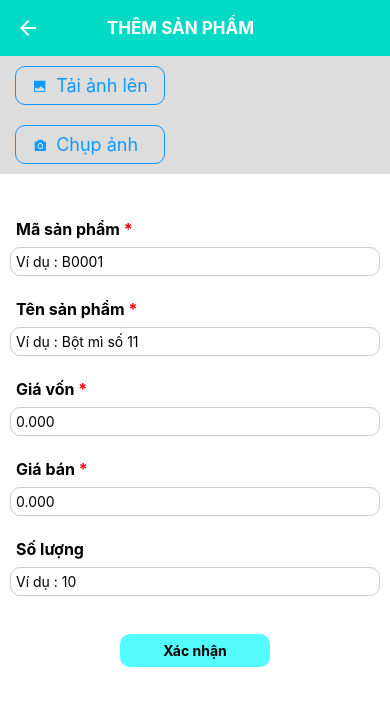
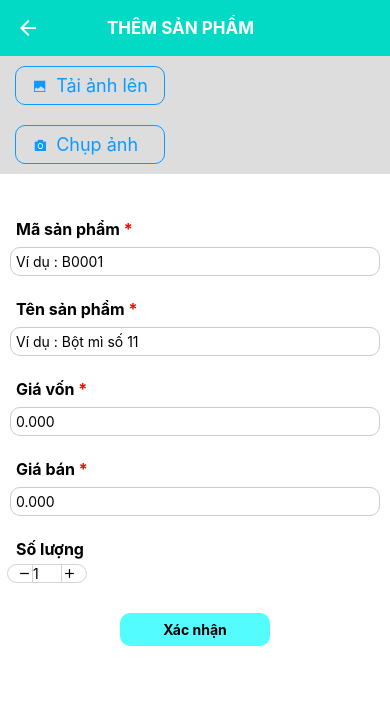
Before and after one commit to vietkhang2412/Warehouse-Management, a React Native app: screen /Add_Prod in a window 390 px wide. Shown: the top 706 px of the page. Built offline with nearby package versions, Linux system fonts and the light colour scheme.

Commit message:
update products

```diff
--- a/App.js
+++ b/App.js
@@ -31,6 +31,7 @@ const TabBottom = () => {
         <Tab.Screen
           name="List_Prod"
           component={List_Prod}
+          headerShown={false}
           options={{
             tabBarIcon: ({ focused }) => {
               return (
@@ -173,7 +174,7 @@ export default function App() {
         <StackDemo.Screen
           name="TabBottom"
           component={TabBottom}
-          options={{ headerShown: true }}
+          options={{ headerShown: false }}
         />
         <StackDemo.Screen
           name="AddEmployee"
--- a/components/Employee/AddEmployee.js
+++ b/components/Employee/AddEmployee.js
@@ -12,13 +12,14 @@ import { useState } from "react";
 import { FAB } from "@rneui/themed";
 import ItemEmployee from "./itemEmployee";
 import ModalEmployee from "./ModalEmployee";
+import env from "../Products/Env";
 
 const AddEmployee = (props) => {
   //console.log(props);
   const [data_employee, setdata_employee] = useState([]);
 
   const getListEmployee = async () => {
-    let url_api = "http://192.168.1.7:3000/employee";
+    let url_api = env.url_Employ;
     try {
       const response = await fetch(url_api);
       const json = await response.json();
--- a/components/Employee/itemEmployee.js
+++ b/components/Employee/itemEmployee.js
@@ -1,6 +1,7 @@
 import { View, Text, Image, TouchableOpacity, Alert } from "react-native";
 import * as React from "react";
 import st from "./style";
+import env from "../Products/Env";
 
 const ItemEmployee = (props) => {
   const { data } = props;
@@ -15,7 +16,7 @@ const ItemEmployee = (props) => {
   };
 
   const deleteEmployee = () => {
-    let url_api_delete = "http://192.168.1.7:3000/employee/" + props.data.maNV;
+    let url_api_delete =  env.url_Employ_del + props.data.maNV;
     Alert.alert("Thông Báo!", "Bạn có chắc muốn xóa?", [
       {
         text: "OK",
--- a/components/LoginForm.js
+++ b/components/LoginForm.js
@@ -9,6 +9,7 @@ import {
 } from "react-native";
 import { Feather } from "@expo/vector-icons";
 import axios from "axios";
+import env from './Products/Env';
 
 export default function LoginForm({ isSignUp, navigation }) {
   const [username, setUsername] = useState("");
@@ -23,7 +24,7 @@ export default function LoginForm({ isSignUp, navigation }) {
     if (validateLoginForm()) {
       try {
         // Gửi yêu cầu lấy danh sách người dùng
-        const response = await axios.get("http://192.168.1.7:3000/users");
+        const response = await axios.get(env.url_User);
 
         // Tìm kiếm người dùng với tài khoản tương ứng
         const user = response.data.find((user) => user.username === username);
@@ -51,14 +52,14 @@ export default function LoginForm({ isSignUp, navigation }) {
       try {
         // Kiểm tra tài khoản đã tồn tại hay chưa
         const checkResponse = await axios.get(
-          `http://192.168.1.7:3000/users?username=${username}`
+          env.url_User`?username=${username}`
         );
         if (checkResponse.data.length > 0) {
           Alert.alert("Thông báo !", "Tài khoản đã tồn tại.");
           return;
         }
         // Gửi yêu cầu đăng ký mới
-        const response = await axios.post("http://192.168.1.7:3000/users", {
+        const response = await axios.post(env.url_User, {
           fullName,
           username,
           pass,
--- a/components/Products/Add_Prod.js
+++ b/components/Products/Add_Prod.js
@@ -11,9 +11,8 @@ const Add_Prod = (props) => {
   const [prod_name, setprod_name] = useState('');
   const [prod_costprice, setprod_costprice] = useState('');
   const [prod_price, setprod_price] = useState('');
-  const [prod_qty, setprod_qty] = useState('');
+  const [prod_qty, setprod_qty] = useState(1);
   const [image, setimage] = useState('');
-
 
 
   const Save_Prod = () => {
@@ -31,6 +30,14 @@ const Add_Prod = (props) => {
     }
     if (prod_price.length == 0) {
       alert("Chưa nhập giá bán sản phẩm!"); return;
+    }
+
+    if (prod_qty.length == 0) {
+      alert("Chưa nhập số lượng sản phẩm!"); return;
+    }
+
+    if (prod_qty == 0) {
+      alert("Số lượng sản phẩm tối thiểu là 1!"); return;
     }
 
 
@@ -55,20 +62,26 @@ const Add_Prod = (props) => {
   }
 
 
-  const clearState = () => {
-    setprod_name(null);
-    setprod_price(null);
-    setprod_costprice(null);
-    setimage(null);
-  }
+  const up = () => {
+    setprod_qty(Number(prod_qty) + 1)
+  };
+
+
+  const down = () => {
+    if (prod_qty > 1) {
+      setprod_qty(Number(prod_qty) - 1)
+    }
+  };
+
+
 
   return (
     <View style={{ flex: 1, backgroundColor: 'white' }}>
       <View style={styles.toolbar}>
-        <TouchableOpacity onPress={()=>props.navigation.navigate('List_Prod')}>
+        <TouchableOpacity onPress={() => props.navigation.navigate('List_Prod')}>
           <MaterialIcons name="arrow-back" size={24} color={'#FFF'} />
         </TouchableOpacity>
-        <Text style={{ color: 'white', fontSize: 17, fontWeight: 'bold',marginRight:120 }}>THÊM SẢN PHẨM</Text>
+        <Text style={{ color: 'white', fontSize: 17, fontWeight: 'bold', marginRight: 120 }}>THÊM SẢN PHẨM</Text>
       </View>
       <View style={styles.add_img}>
         <TouchableOpacity style={styles.btn_add_img}><Text style={styles.text_add_img}><Image source={require('../../assets/imgProd/Vector.png')} />  Tải ảnh lên</Text></TouchableOpacity>
@@ -83,7 +96,24 @@ const Add_Prod = (props) => {
       <Text style={styles.title}>Giá bán<Text style={styles.red}> *</Text></Text>
       <TextInput style={styles.formCtrl} onChangeText={(txt) => { setprod_price(txt) }} placeholder='0.000' />
       <Text style={styles.title}>Số lượng</Text>
-      <TextInput style={styles.formCtrl} onChangeText={(txt) => { setprod_qty(txt) }} placeholder='Ví dụ : 10' />
+      {/* <TextInput style={styles.formCtrl} onChangeText={(txt) => { setprod_qty(txt) }} placeholder='Ví dụ : 10' /> */}
+      <View style={styles.quantity}>
+        <TouchableOpacity style={styles.upAndDown} onPress={down}>
+          <MaterialIcons name="remove" size={15} color={'black'} />
+        </TouchableOpacity>
+        <View style={{ width: 30, borderLeftWidth: 1, borderRightWidth: 1, borderColor: 'lightgray' }}>
+          <TextInput
+            placeholder="0"
+            textAlign="center"
+            value={String(prod_qty)}
+            keyboardType="numeric"
+            onChangeText={(text) => {setprod_qty(text)}}
+          />
+        </View>
+        <TouchableOpacity style={styles.upAndDown} onPress={up}>
+          <MaterialIcons name="add" size={15} color={'black'} />
+        </TouchableOpacity>
+      </View>
       <View style={{ alignItems: 'center' }}>
         <TouchableOpacity onPress={Save_Prod} style={styles.btn_save}><Text style={{ fontWeight: 'bold' }}>Xác nhận</Text></TouchableOpacity>
       </View>
--- a/components/Products/Env.js
+++ b/components/Products/Env.js
@@ -1,8 +1,13 @@
 
 const env =  {
 
-    url_Prod : "http://192.168.0.103:3000/products",
-    url_prod_del : "http://192.168.0.103:3000/products/",
+    url_Prod : "http://10.24.33.203:3000/products",
+    url_prod_del : "http://10.24.33.203:3000/products/",
+
+    url_User : "http://10.24.33.203:3000/users",
+
+    url_Employ : "http://10.24.33.203:3000/employee",
+    url_Employ_del : "http://10.24.33.203:3000/employee/",
 
 }
 
--- a/components/Products/Update_Prod.js
+++ b/components/Products/Update_Prod.js
@@ -105,6 +105,18 @@ const Update_Prod = (props) => {
   }
 
 
+  const up = () => {
+    setprod_qty(Number(prod_qty) + 1)
+  };
+
+
+  const down = () => {
+    if (prod_qty > 1) {
+      setprod_qty(Number(prod_qty) - 1)
+    }
+  };
+
+
 
 
   return (
@@ -128,7 +140,24 @@ const Update_Prod = (props) => {
       <Text style={styles.title}>Giá bán<Text style={styles.red}> *</Text></Text>
       <TextInput style={styles.formCtrl} onChangeText={(txt) => { setprod_price(txt) }} placeholder='0.000' value={prod_price} />
       <Text style={styles.title}>Số lượng</Text>
-      <TextInput style={styles.formCtrl} onChangeText={(txt) => { setprod_qty(txt) }} placeholder='Ví dụ : 10' value={prod_qty} />
+      {/* <TextInput style={styles.formCtrl} onChangeText={(txt) => { setprod_qty(txt) }} placeholder='Ví dụ : 10' value={prod_qty} /> */}
+      <View style={styles.quantity}>
+        <TouchableOpacity style={styles.upAndDown} onPress={down}>
+          <MaterialIcons name="remove" size={15} color={'black'} />
+        </TouchableOpacity>
+        <View style={{ width: 30, borderLeftWidth: 1, borderRightWidth: 1, borderColor: 'lightgray' }}>
+          <TextInput
+            placeholder="0"
+            textAlign="center"
+            value={String(prod_qty)}
+            keyboardType="numeric"
+            onChangeText={(text) => {setprod_qty(text)}}
+          />
+        </View>
+        <TouchableOpacity style={styles.upAndDown} onPress={up}>
+          <MaterialIcons name="add" size={15} color={'black'} />
+        </TouchableOpacity>
+      </View>
       <View style={{ flexDirection: 'row'}}>
         <TouchableOpacity onPress={showAlert} style={styles.btn_del}><Text style={{ fontWeight: 'bold',color:'red' }}>Xóa</Text></TouchableOpacity>
         <TouchableOpacity onPress={UpdateProd} style={styles.btn_save}><Text style={{ fontWeight: 'bold' }}>Cập nhật</Text></TouchableOpacity>
--- a/components/Products/style.js
+++ b/components/Products/style.js
@@ -135,6 +135,17 @@ const styles = StyleSheet.create({
         height: 56,
         width: '100%',
       },
+      quantity: {
+        flexDirection: "row",
+        marginTop: 5,
+        marginLeft: 7,
+        borderWidth: 1,
+        borderColor: 'lightgray',
+        width: 80,
+        borderRadius: 15,
+        alignItems: "center",
+        justifyContent: "center"
+    }
 
 });
 
--- a/db.json
+++ b/db.json
@@ -142,5 +142,43 @@
       "chucVu": "Nhân Viên",
       "anhNV": "https://i.pinimg.com/564x/3c/af/d9/3cafd90b6116db8ac1d70b4d6d3d48c5.jpg"
     }
+  ],
+  "products": [
+    {
+      "prod_code": "SP01",
+      "prod_name": "HAHAA",
+      "prod_costprice": "1000",
+      "prod_price": "3000",
+      "prod_qty": "12",
+      "image": "",
+      "id": 1
+    },
+    {
+      "prod_code": "3",
+      "prod_name": "3",
+      "prod_costprice": "33",
+      "prod_price": "232",
+      "prod_qty": "12",
+      "image": "",
+      "id": 2
+    },
+    {
+      "prod_code": "1",
+      "prod_name": "1",
+      "prod_costprice": "1",
+      "prod_price": "1",
+      "prod_qty": 2,
+      "image": "",
+      "id": 3
+    },
+    {
+      "prod_code": "123",
+      "prod_name": "hahahaa",
+      "prod_costprice": "100030",
+      "prod_price": "12300000",
+      "prod_qty": 5,
+      "image": "",
+      "id": 4
+    }
   ]
 }
```
Also changed, not shown: components/Products/List_Prod.js (+28 -4 lines), product-api/Products.json (deleted, +0 -13 lines).
